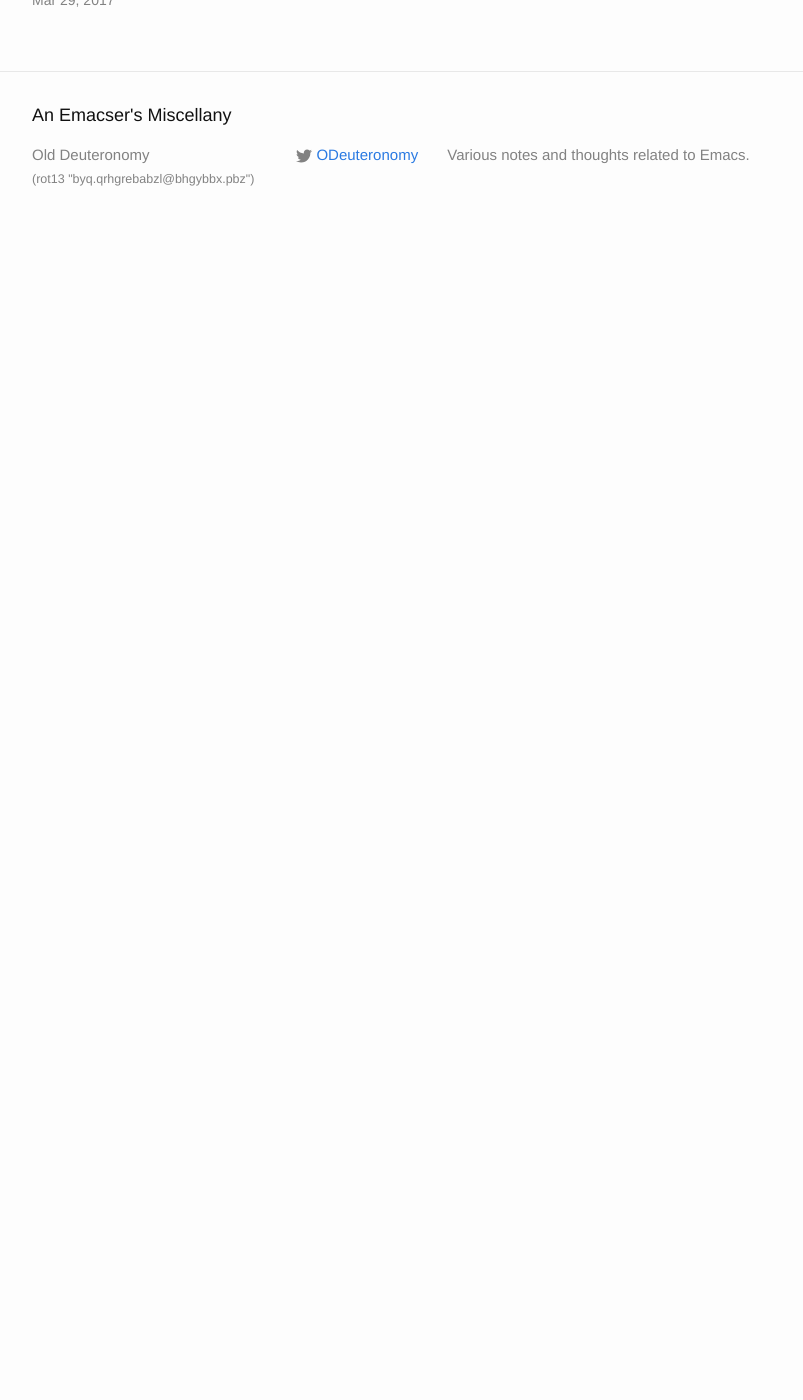
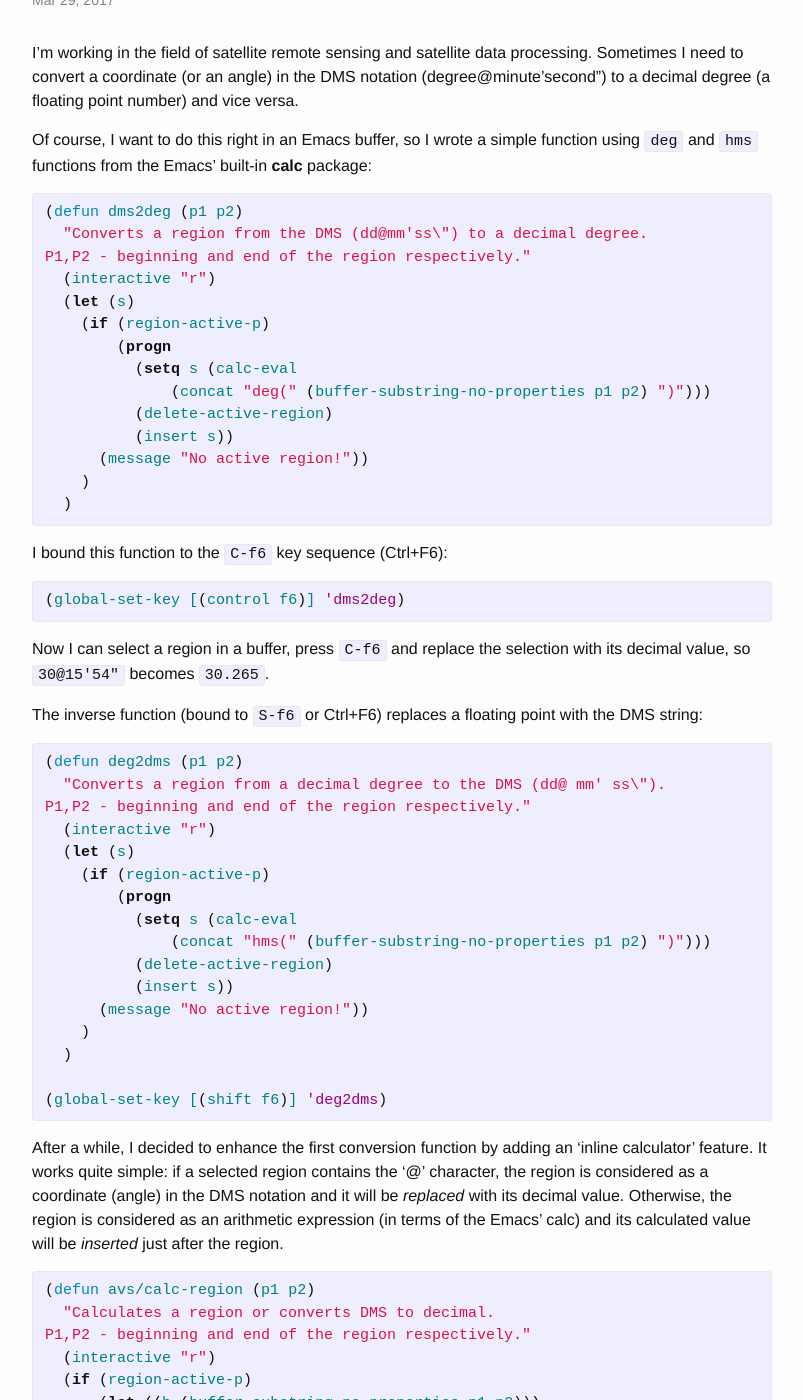
Before and after one commit to olddeuteronomy/blog, a Jekyll site: the page built from _posts/2017-03-29-dms_to_decimal_degree_conversion_and_more.markdown, in a window 1280 px wide and 1400 px high, scrolled down 270 px. Shown: the whole window, without its empty margins (238-1041 px from the left). Built offline with Jekyll 4.4.1, drawn with Linux system fonts in a browser that asks for light colours; comment, search, counter and statistics services are not loaded; before the commit the page ends 900 px from its top, so only the background shows below that; some of the changed text lies outside the part shown.

Commit message:
Updating 2017-03-29-dms_to_decimal_degree_conversion_and_more.markdown

```diff
--- a/_posts/2017-03-29-dms_to_decimal_degree_conversion_and_more.markdown
+++ b/_posts/2017-03-29-dms_to_decimal_degree_conversion_and_more.markdown
@@ -2,5 +2,97 @@
 layout: post
 title: "DMS To Decimal Degree Conversion And More"
 comments: true
-tags: emacs
+tags: emacs calc
 ---
+
+I'm working in the field of satellite remote sensing and satellite
+data processing. Sometimes I need to convert a coordinate (or an
+angle) in the DMS notation (degree@minute'second") to a decimal degree
+(a floating point number) and vice versa.
+
+Of course, I want to do this right in an Emacs buffer, so I wrote a
+simple function using `deg` and `hms` functions from the Emacs'
+built-in **calc** package:
+
+{% highlight elisp %}
+(defun dms2deg (p1 p2)
+  "Converts a region from the DMS (dd@mm'ss\") to a decimal degree.
+P1,P2 - beginning and end of the region respectively."
+  (interactive "r")
+  (let (s)
+    (if (region-active-p)
+        (progn
+          (setq s (calc-eval
+              (concat "deg(" (buffer-substring-no-properties p1 p2) ")")))
+          (delete-active-region)
+          (insert s))
+      (message "No active region!"))
+    )
+  )
+{% endhighlight %}
+
+I bound this function to the `C-f6` key sequence (Ctrl+F6):
+
+{% highlight elisp %}
+(global-set-key [(control f6)] 'dms2deg)
+{% endhighlight %}
+
+Now I can select a region in a buffer, press `C-f6` and replace the
+selection with its decimal value, so `30@15'54"` becomes `30.265`.
+
+The inverse function (bound to `S-f6` or Ctrl+F6) replaces a floating
+point with the DMS string:
+
+{% highlight elisp %}
+(defun deg2dms (p1 p2)
+  "Converts a region from a decimal degree to the DMS (dd@ mm' ss\").
+P1,P2 - beginning and end of the region respectively."
+  (interactive "r")
+  (let (s)
+    (if (region-active-p)
+        (progn
+          (setq s (calc-eval
+              (concat "hms(" (buffer-substring-no-properties p1 p2) ")")))
+          (delete-active-region)
+          (insert s))
+      (message "No active region!"))
+    )
+  )
+
+(global-set-key [(shift f6)] 'deg2dms)
+{% endhighlight %}
+
+After a while, I decided to enhance the first conversion function by
+adding an 'inline calculator' feature. It works quite simple: if a
+selected region contains the '@' character, the region is considered
+as a coordinate (angle) in the DMS notation and it will be *replaced*
+with its decimal value. Otherwise, the region is considered as an
+arithmetic expression (in terms of the Emacs' calc) and its calculated
+value will be *inserted* just after the region.
+
+{% highlight elisp %}
+(defun avs/calc-region (p1 p2)
+  "Calculates a region or converts DMS to decimal.
+P1,P2 - beginning and end of the region respectively."
+  (interactive "r")
+  (if (region-active-p)
+      (let ((b (buffer-substring-no-properties p1 p2)))
+        (cond ((string-match-p "@" b) ; convert DMS to decimal ...
+               (delete-active-region)
+               (insert (calc-eval (concat "deg(" b ")"))))
+              (t ; ... otherwise calculate a region
+               (goto-char (region-end))
+               (pop-mark)
+               (insert " = " (calc-eval b))))
+        )
+    (message "No active region!"))
+  )
+
+(global-set-key [(f6)] 'avs/calc-region)
+{% endhighlight %}
+
+The enhanced function is bound to `f6`. So now if you press `F6`,
+`15@45'20"` becomes `15.7555555556`, and `((350.0 / 7) + 48.314)`
+becomes `((350.0 / 7) + 48.314) = 98.314`.
+
+I'm sure there is still room for improvements; any ideas are welcome.
```
